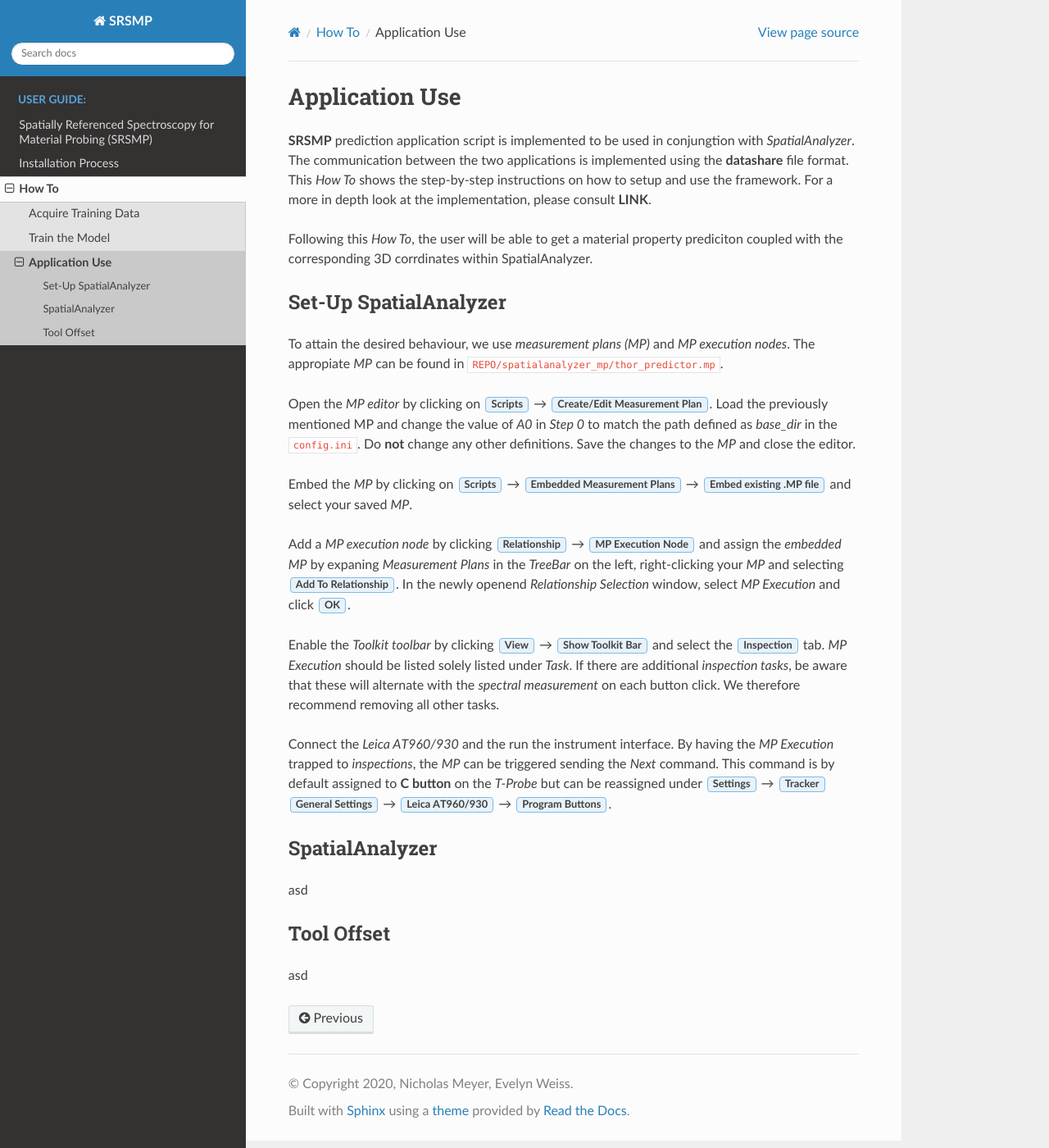
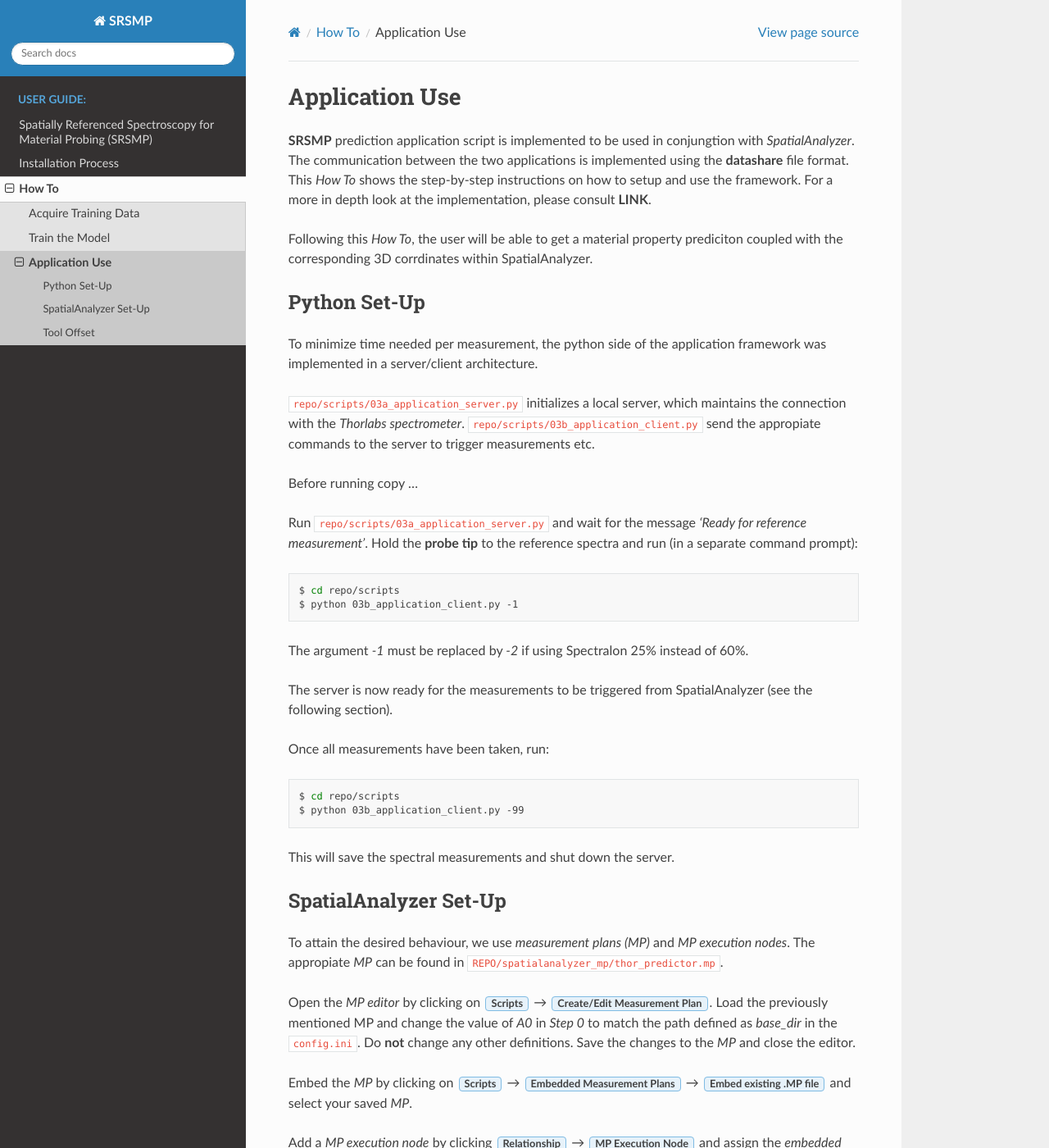
Before and after one commit to NixtonM/srsmp, a Sphinx documentation site: the page built from docs/source/content/htpred.rst, in a window 1280 px wide and 1400 px high. Shown: the whole window at 82% size. Built offline with Sphinx 7.4.7 and the Read the Docs theme 2.0.0, drawn with Linux system fonts in a browser that asks for light colours.

Commit message:
Python expl. added

```diff
--- a/docs/source/content/htpred.rst
+++ b/docs/source/content/htpred.rst
@@ -12,7 +12,42 @@
 Following this *How To*, the user will be able to get a material property prediciton
 coupled with the corresponding 3D corrdinates within SpatialAnalyzer.
 
-Set-Up SpatialAnalyzer
+Python Set-Up
+-------------
+To minimize time needed per measurement, the python side of the application framework was
+implemented in a server/client architecture.
+
+:file:`repo/scripts/03a_application_server.py` initializes a local server, which maintains
+the connection with the *Thorlabs spectrometer*. :file:`repo/scripts/03b_application_client.py`
+send the appropiate commands to the server to trigger measurements etc.
+
+Before running copy ...
+
+Run :file:`repo/scripts/03a_application_server.py` and wait for the message *'Ready for
+reference measurement'*. Hold the **probe tip** to the reference spectra and run (in a
+separate command prompt):
+
+.. code-block:: shell
+
+   $ cd repo/scripts
+   $ python 03b_application_client.py -1
+
+The argument `-1` must be replaced by `-2` if using Spectralon 25% instead of 60%.
+
+The server is now ready for the measurements to be triggered from SpatialAnalyzer (see
+the following section).
+
+Once all measurements have been taken, run:
+
+.. code-block:: shell
+
+   $ cd repo/scripts
+   $ python 03b_application_client.py -99
+
+This will save the spectral measurements and shut down the server.
+
+
+SpatialAnalyzer Set-Up
 ----------------------
 To attain the desired behaviour, we use *measurement plans (MP)* and *MP execution
 nodes*. The appropiate *MP* can be found in :file:`REPO/spatialanalyzer_mp/thor_predictor.mp`.
@@ -39,12 +74,10 @@
 Connect the *Leica AT960/930* and the run the instrument interface. By having the *MP Execution*
 trapped to *inspections*, the *MP* can be triggered sending the *Next* command. This command
 is by default assigned to **C button** on the *T-Probe* but can be reassigned under
-:guilabel:`Settings` |rarr| :guilabel:`Tracker` :guilabel:`General Settings` |rarr|
+:guilabel:`Settings` |rarr| :guilabel:`Tracker` |rarr| :guilabel:`General Settings` |rarr|
 :guilabel:`Leica AT960/930` |rarr| :guilabel:`Program Buttons`.
 
-SpatialAnalyzer
----------------
-asd
+
 
 Tool Offset
 -----------
--- a/docs/source/index.rst
+++ b/docs/source/index.rst
@@ -15,7 +15,7 @@
 
 .. toctree::
    :caption: User Guide:
-   :maxdepth: 3
+   :maxdepth: 2
 
    self
    content/installation
```
